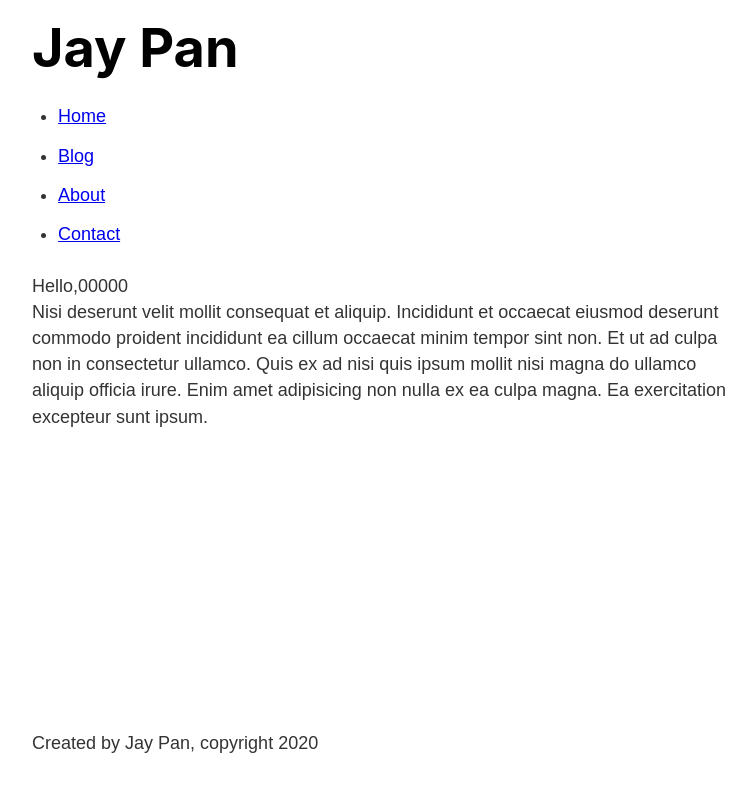
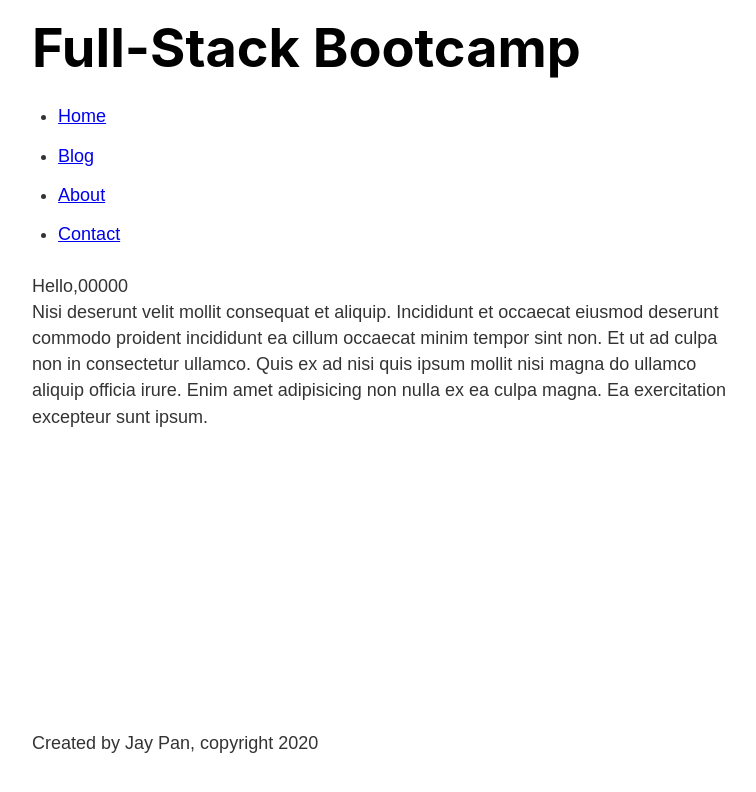
Before and after one commit to JaynPan/Miss-Pang-Studio, a Gatsby site: page / in a window 1280 px wide. Shown: the whole page, without its empty margins (251-1007 px from the left). Built offline with nearby package versions, Linux system fonts and the light colour scheme; Gatsby itself is replaced by a stand-in of ours.

Commit message:
Fetch data from graphQL

```diff
--- a/gatsby-config.js
+++ b/gatsby-config.js
@@ -5,5 +5,9 @@
  */
 
 module.exports = {
+  siteMetadata: {
+    title: 'Full-Stack Bootcamp',
+    author: 'Jay Pan'
+  },
   plugins: [`gatsby-plugin-sass`]
 }
--- a/src/components/footer.js
+++ b/src/components/footer.js
@@ -1,9 +1,21 @@
 import React from 'react';
+import { graphql, useStaticQuery } from 'gatsby';
 
 export default function Footer() {
+  const data = useStaticQuery(graphql`
+  query {
+    site {
+      siteMetadata {
+        title
+        author
+      }
+    }
+  }
+`)
+
   return (
     <footer>
-      <p>Created by Jay Pan, copyright 2020</p>
+      <p>Created by {data.site.siteMetadata.author}, copyright 2020</p>
     </footer>
   );
 }
--- a/src/components/header.js
+++ b/src/components/header.js
@@ -1,14 +1,25 @@
 import React from 'react';
-import { Link } from 'gatsby';
+import { Link, graphql, useStaticQuery } from 'gatsby';
 
 import headerStyles from './header.module.scss'
 
 export default function Header() {
+  const data = useStaticQuery(graphql`
+    query {
+      site {
+        siteMetadata {
+          title
+          author
+        }
+      }
+    }
+  `)
+
   return (
     <header calassName={headerStyles.header}>
       <h1>
         <Link to="/" className={headerStyles.title}>
-          Jay Pan
+          {data.site.siteMetadata.title}
         </Link>
       </h1>
       <nav>
```
